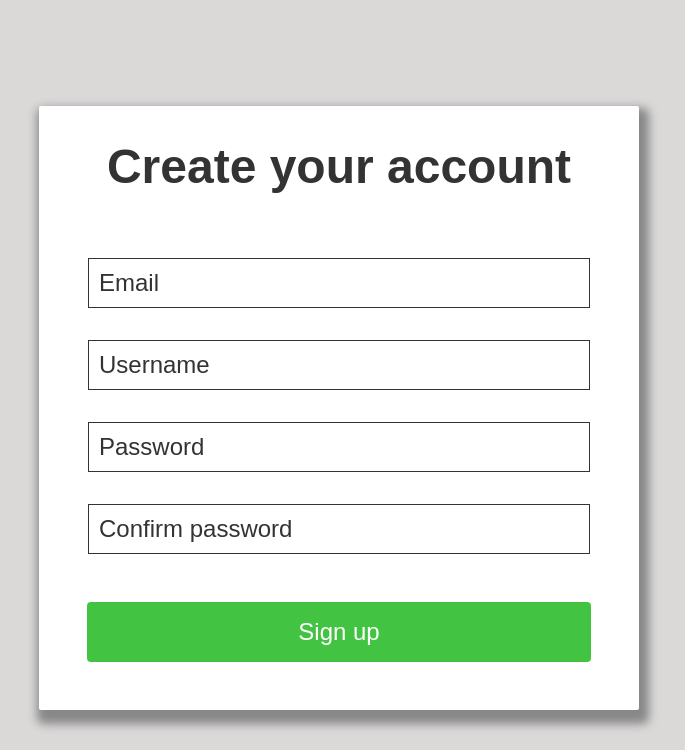
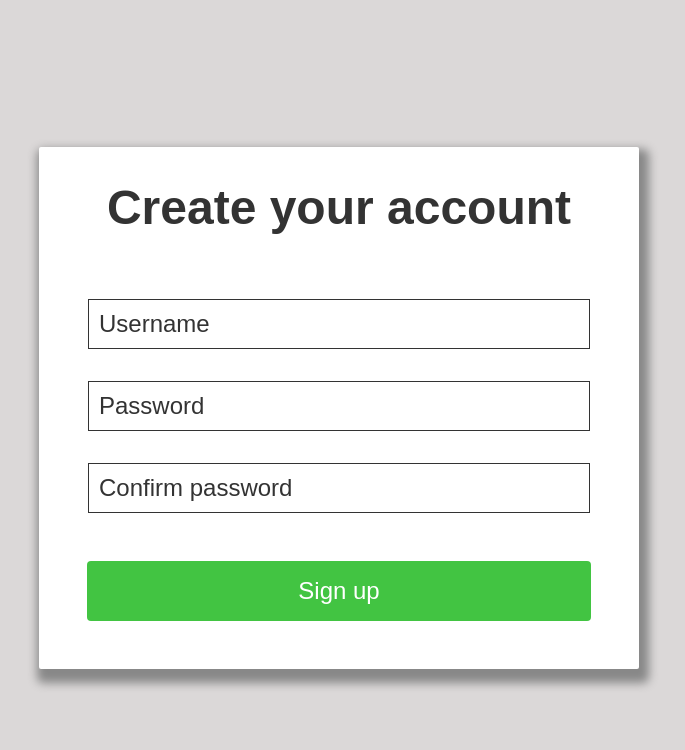
Before and after one commit to GabrielaY/TP_Flask_Project, a Flask app: page /register in a window 1280 px wide. Shown: the top 750 px of the page, without its empty margins (301-986 px from the left). Run offline with Flask 2, Linux system fonts and the light colour scheme.

Commit message:
remove email

```diff
--- a/py_files/templates/register.html
+++ b/py_files/templates/register.html
@@ -16,7 +16,6 @@
         </div>
         <div class="form">
             <form class="login-form" action="/register" method="post">
-                <input type="email" placeholder="Email" name="email" required/>
                 <input type="text" placeholder="Username" name="username" required/>
                 <input type="password" placeholder="Password" name="password" required/>
                 <input type="password" placeholder="Confirm password" name="confirm-password" required/>
```
